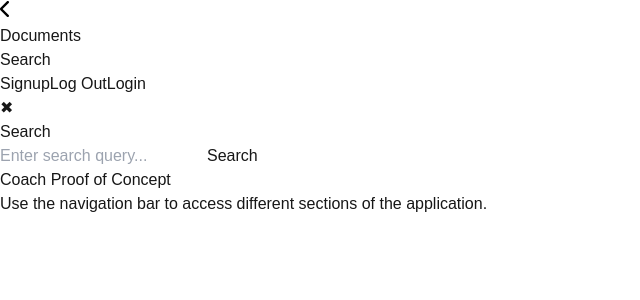
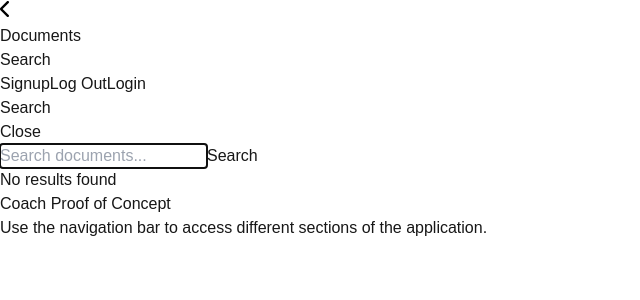
Before and after one commit to n-zngr/Coach, a Next.js app: page / in a window 1280 px wide. Both pictures are taken after a click on the button "Search". Shown: the top 300 px of the page, without its empty margins (0-640 px from the left). Built offline with nearby package versions, Linux system fonts and the light colour scheme.

Commit message:
feat(search)!: attempt to implement search function

```diff
--- a/src/app/components/DisplayFilesOLD.tsx
+++ b/src/app/components/DisplayFilesOLD.tsx
@@ -1,4 +1,4 @@
-"use client";
+/*"use client";
 
 import { useState, useEffect } from "react";
 import { usePathname } from "next/navigation";
@@ -205,4 +205,4 @@ const DisplayFiles: React.FC = () => {
     );
 };
 
-export default DisplayFiles;
+export default DisplayFiles;*/
--- a/src/app/components/Navigation.tsx
+++ b/src/app/components/Navigation.tsx
@@ -12,9 +12,39 @@ interface NavigationProps {
 
 export default function Navigation({ isExpanded, toggleNavigation }: NavigationProps) {
     const [isSearchVisible, setIsSearchVisible] = useState(false);
+    const [searchQuery, setSearchQuery] = useState<string>(""); // Zustand für die Eingabe
+    const [searchResults, setSearchResults] = useState<any[]>([]); // Zustand für Suchergebnisse
 
+    // Funktion zum Umschalten der Sichtbarkeit der Suchleiste
     const toggleSearch = () => {
         setIsSearchVisible(true);
+    };
+
+    // Funktion zum Handhaben der Suche
+    const handleSearch = async (query: string) => {
+        setSearchQuery(query);
+
+        try {
+            const response = await fetch('/api/search', {
+                method: 'POST',
+                headers: {
+                    'Content-Type': 'application/json',
+                },
+                body: JSON.stringify({
+                    query, // Suchbegriff
+                    subjectTypeId: null, // Du kannst hier bei Bedarf auch das `subjectTypeId` setzen
+                }),
+            });
+
+            if (!response.ok) {
+                throw new Error('Failed to fetch search results');
+            }
+
+            const data = await response.json();
+            setSearchResults(data); // Ergebnisse setzen
+        } catch (error) {
+            console.error("Search error:", error);
+        }
     };
 
     return (
@@ -103,7 +133,14 @@ export default function Navigation({ isExpanded, toggleNavigation }: NavigationP
             </nav>
 
             {/* Search Popup */}
-            {isSearchVisible && <Search onClose={() => setIsSearchVisible(false)} />}
+            {isSearchVisible && (
+                <Search
+                onClose={() => setIsSearchVisible(false)}
+                onSearch={handleSearch}
+                searchQuery={searchQuery}  // Übergibt den Suchbegriff
+                searchResults={searchResults} // Übergibt die Suchergebnisse
+                />
+            )}
         </>
     );
 }
--- a/src/app/components/Search.tsx
+++ b/src/app/components/Search.tsx
@@ -1,49 +1,68 @@
-"use client";
-
 import { useState } from "react";
 
 interface SearchProps {
     onClose: () => void;
+    onSearch: (searchQuery: string) => void;
+    searchQuery: string;
+    searchResults: any[];  // Passe den Typ nach Bedarf an
 }
 
-export default function Search({ onClose }: SearchProps) {
-    const [query, setQuery] = useState("");
+const Search: React.FC<SearchProps> = ({ onClose, onSearch, searchQuery, searchResults }) => {
+    const [query, setQuery] = useState(searchQuery);  // `query` State für das Eingabefeld
 
+    // Handler, um den Wert im State zu aktualisieren
+    const handleSearchChange = (e: React.ChangeEvent<HTMLInputElement>) => {
+        console.log("Input value changed to:", e.target.value); // Zum Debuggen
+        setQuery(e.target.value);  // Hier wird der State korrekt aktualisiert
+    };
+
+    // Wenn der Suchbutton gedrückt wird oder Enter gedrückt wird
     const handleSearch = () => {
-        console.log("Searching for:", query);
-        // Hier kannst du die Suchlogik hinzufügen
+        console.log("Searching for:", query);  // Zum Debuggen
+        onSearch(query);  // Übergibt den aktuellen Suchbegriff zur Suchfunktion
     };
 
     return (
-        <div className="fixed inset-0 bg-gray-900 bg-opacity-50 flex items-center justify-center z-50">
-            <div className="bg-white dark:bg-gray-800 p-6 rounded-lg shadow-lg w-96 relative">
-                {/* Schließen-Button */}
-                <button
-                    className="absolute top-3 right-3 text-gray-500 hover:text-gray-700 dark:hover:text-gray-300"
-                    onClick={onClose}
-                >
-                    ✖
-                </button>
+        <div className="fixed inset-0 bg-gray-800 bg-opacity-50 flex justify-center items-center">
+            <div className="bg-white dark:bg-gray-800 p-6 rounded-lg w-full max-w-md">
+                <div className="flex justify-between items-center">
+                    <h2 className="text-xl font-semibold text-gray-900 dark:text-gray-100">Search</h2>
+                    <button onClick={onClose} className="text-gray-500 dark:text-gray-400">Close</button>
+                </div>
 
-                <h2 className="text-xl font-semibold text-gray-900 dark:text-gray-100 mb-4">
-                    Search
-                </h2>
-
+                {/* Eingabefeld für die Suche */}
                 <input
                     type="text"
-                    value={query}
-                    onChange={(e) => setQuery(e.target.value)}
-                    className="w-full p-2 border rounded-md dark:bg-gray-700 dark:text-white"
-                    placeholder="Enter search query..."
+                    className="mt-4 p-2 w-full rounded border border-gray-300 dark:border-gray-600"
+                    value={query}  // Bindung des Wertes an den `query` State
+                    onChange={handleSearchChange}  // Handler für die Eingabefeldänderung
+                    placeholder="Search documents..."
+                    autoFocus  // Optional: Der Fokus wird automatisch auf das Eingabefeld gesetzt, wenn es angezeigt wird
                 />
 
+                {/* Suchbutton */}
                 <button
                     onClick={handleSearch}
-                    className="mt-4 w-full bg-blue-600 text-white p-2 rounded-md hover:bg-blue-700 transition"
+                    className="mt-4 w-full p-2 bg-blue-600 text-white rounded hover:bg-blue-700"
                 >
                     Search
                 </button>
+
+                {/* Ergebnisse anzeigen */}
+                {searchResults.length > 0 ? (
+                    <ul className="mt-4 space-y-2">
+                        {searchResults.map((result) => (
+                            <li key={result._id} className="flex justify-between items-center">
+                                <span>{result.filename}</span>
+                            </li>
+                        ))}
+                    </ul>
+                ) : (
+                    <p>No results found</p>
+                )}
             </div>
         </div>
     );
-}
+};
+
+export default Search;
```
